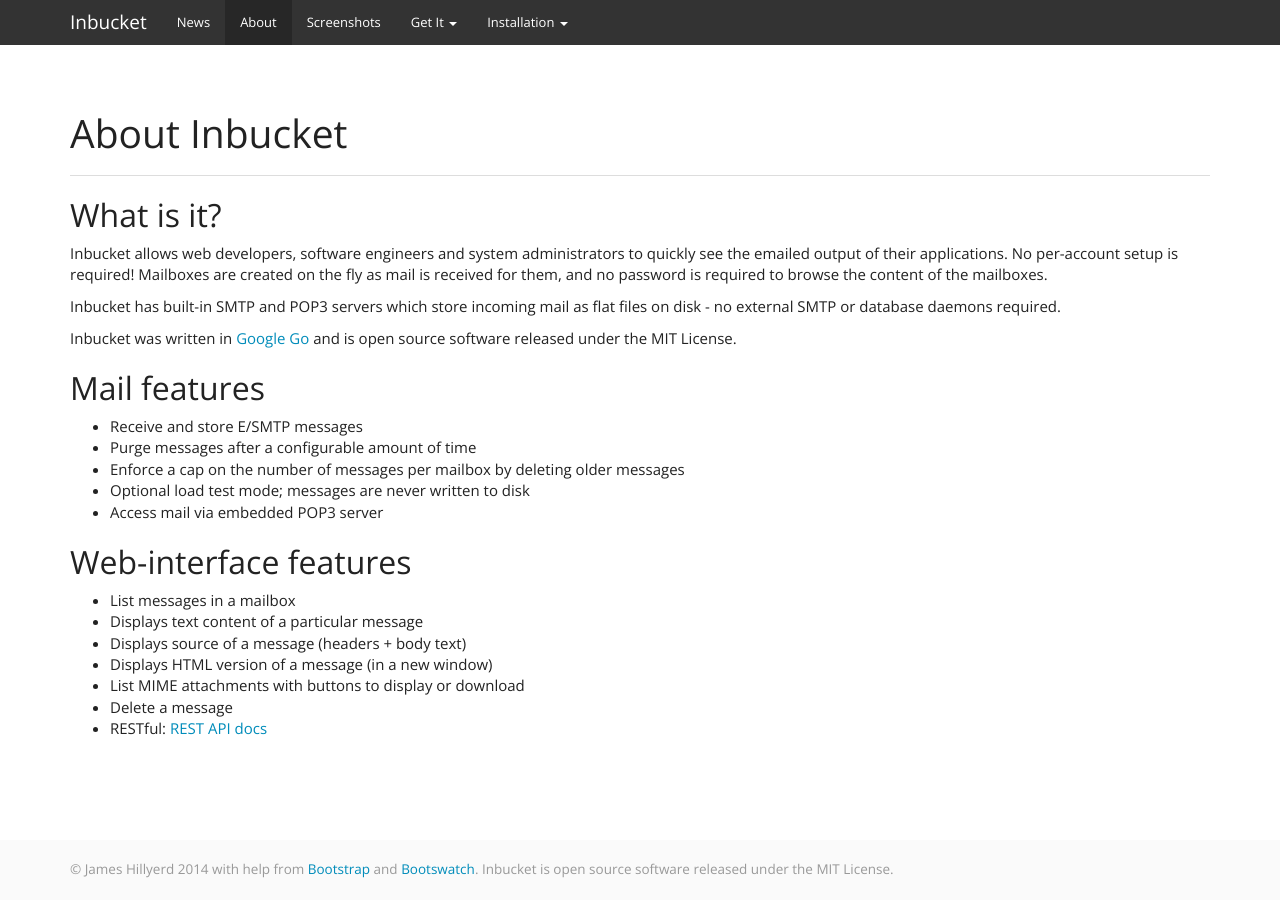
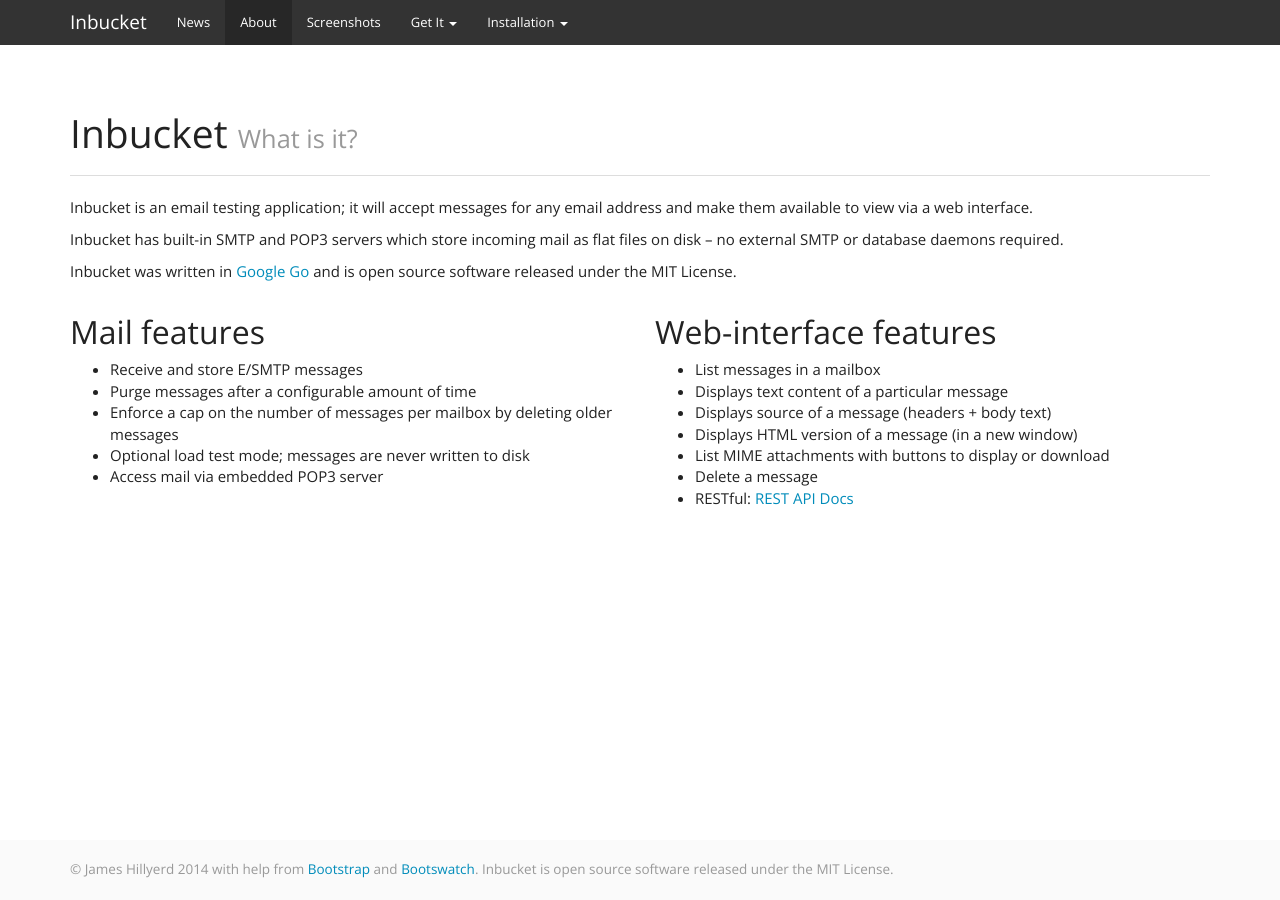
Before and after one commit to inbucket/inbucket.org, a Jekyll site: the page built from about/index.html, in a window 1280 px wide. Built offline with Jekyll 4.4.1, drawn with Linux system fonts in a browser that asks for light colours; nearby versions of some CDN libraries.

Commit message:
Cleanup about page

```diff
--- /dev/null
+++ b/about/index.html
@@ -0,0 +1,50 @@
+---
+layout: default
+title: Inbucket
+tagline: What is it?
+group: about
+---
+
+<div class="row">
+  <div class="col-sm-12">
+    <p>
+      Inbucket is an email testing application; it will accept messages for any email
+      address and make them available to view via a web interface.
+    </p>
+    <p>
+      Inbucket has built-in SMTP and POP3 servers which store incoming mail as flat
+      files on disk &ndash; no external SMTP or database daemons required.
+    </p>
+    <p>
+      Inbucket was written in <a href="http://golang.org/">Google Go</a> and is open
+      source software released under the MIT License.
+    </p>
+  </div>
+</div>
+
+<div class="row">
+  <div class="col-sm-6">
+    <h2>Mail features</h2>
+    <ul>
+      <li>Receive and store E/SMTP messages</li>
+      <li>Purge messages after a configurable amount of time</li>
+      <li>Enforce a cap on the number of messages per mailbox by deleting older messages</li>
+      <li>Optional load test mode; messages are never written to disk</li>
+      <li>Access mail via embedded POP3 server</li>
+    </ul>
+  </div>
+
+  <div class="col-sm-6">
+    <h2>Web-interface features</h2>
+    <ul>
+      <li>List messages in a mailbox</li>
+      <li>Displays text content of a particular message</li>
+      <li>Displays source of a message (headers + body text)</li>
+      <li>Displays HTML version of a message (in a new window)</li>
+      <li>List MIME attachments with buttons to display or download</li>
+      <li>Delete a message</li>
+      <li>RESTful: <a href="https://github.com/jhillyerd/inbucket/wiki/REST-API">
+        REST API Docs</a></li>
+    </ul>
+  </div>
+</div>
--- a/about/index.md
+++ /dev/null
@@ -1,39 +0,0 @@
----
-layout: default
-title: About Inbucket
-group: about
----
-
-## What is it?
-
-Inbucket allows web developers, software engineers and system administrators to
-quickly see the emailed output of their applications.  No per-account setup is
-required! Mailboxes are created on the fly as mail is received for them, and
-no password is required to browse the content of the mailboxes.
-
-Inbucket has built-in SMTP and POP3 servers which store incoming mail as flat
-files on disk - no external SMTP or database daemons required.
-
-Inbucket was written in [Google Go][1] and is open source software released
-under the MIT License.
-
-## Mail features
-
- * Receive and store E/SMTP messages
- * Purge messages after a configurable amount of time
- * Enforce a cap on the number of messages per mailbox by deleting older messages
- * Optional load test mode; messages are never written to disk
- * Access mail via embedded POP3 server
-
-## Web-interface features
-
- * List messages in a mailbox
- * Displays text content of a particular message
- * Displays source of a message (headers + body text)
- * Displays HTML version of a message (in a new window)
- * List MIME attachments with buttons to display or download
- * Delete a message
- * RESTful: [REST API docs](https://github.com/jhillyerd/inbucket/wiki/REST-API)
-
-
-[1]: http://golang.org/
--- a/news/index.html
+++ b/news/index.html
@@ -50,5 +50,4 @@
       </ol>
     </div>
   </div>
-
 </div><!--/row-->
```
